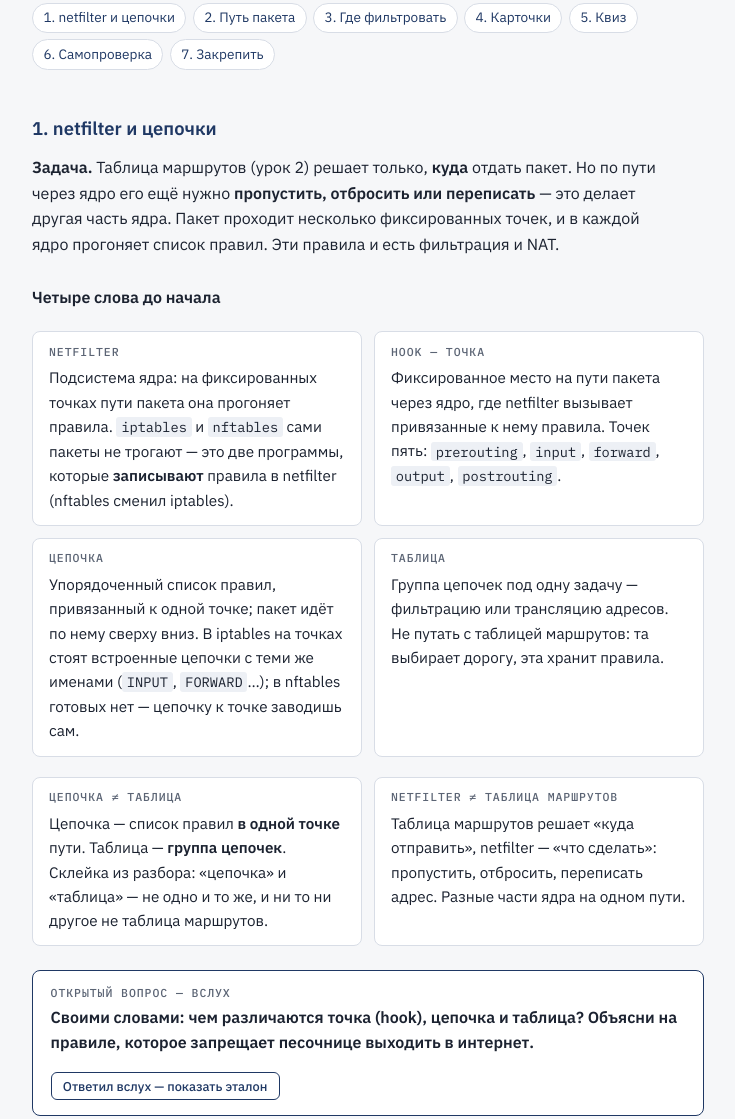
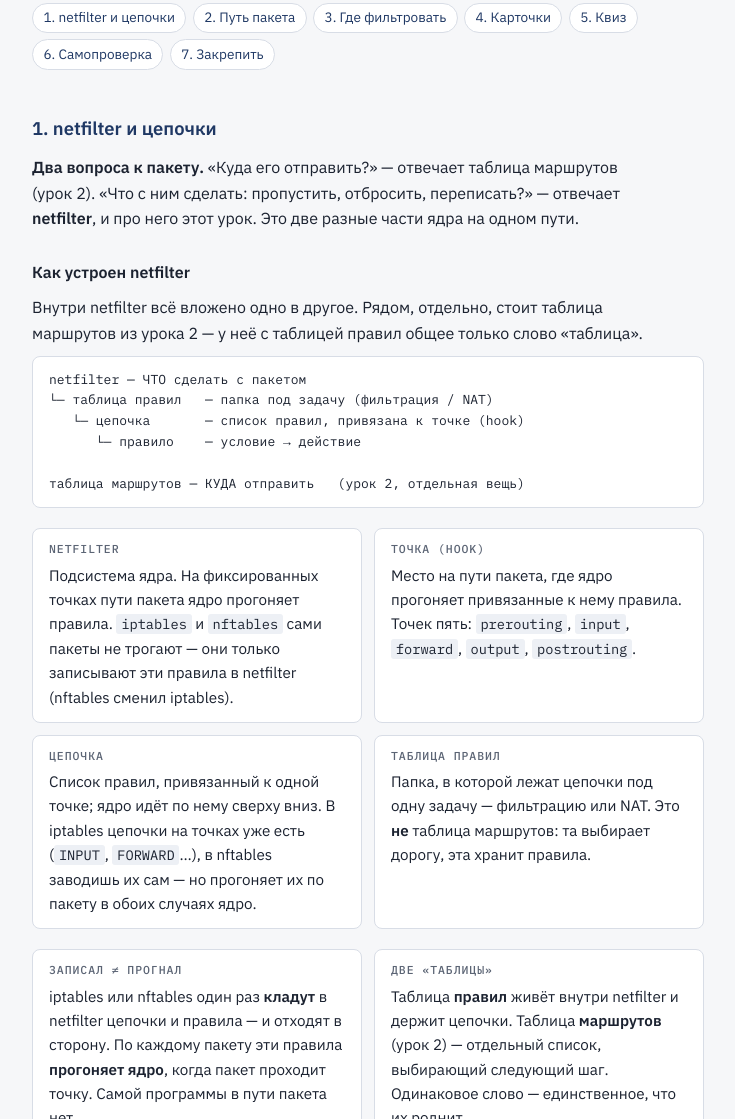
Before and after one commit to SergeyArc/drill-lessons, a plain HTML site: page 2026-11-12-linux-netfilter.html in a window 1280 px wide. Shown: the part 478-1597 px from the top of the page, without its empty margins (272-1007 px from the left). Drawn offline with Linux system fonts and the light colour scheme.

Commit message:
lesson 3: раздел 1 — схема и формулировки

```diff
--- a/2026-11-12-linux-netfilter.html
+++ b/2026-11-12-linux-netfilter.html
@@ -128,6 +128,7 @@ button:focus-visible, .choices li:focus-visible { outline: 2px solid var(--accen
 
 .consolidate { background: var(--surface); border: 1px solid var(--accent); border-radius: 8px; padding: .9rem 1.1rem; margin-top: 1rem; }
 .consolidate a.btn { display: inline-block; text-decoration: none; margin: .4rem .4rem 0 0; }
+pre.tree { background: var(--surface); border: 1px solid var(--line, #d8dde6); border-radius: 8px; padding: .8rem 1rem; overflow-x: auto; font: 13px/1.6 "IBM Plex Mono", ui-monospace, monospace; margin: .6rem 0 1rem; }
 .scheme .chain { opacity: .3; transition: opacity .15s; }
 .scheme.fwd .c-pre, .scheme.fwd .c-fwd, .scheme.fwd .c-post { opacity: 1; }
 .scheme.out .c-out, .scheme.out .c-post { opacity: 1; }
@@ -153,26 +154,34 @@ button:focus-visible, .choices li:focus-visible { outline: 2px solid var(--accen
 
 <section id="s-what">
 <h2>1. netfilter и цепочки</h2>
-<p><b>Задача.</b> Таблица маршрутов (урок 2) решает только, <b>куда</b> отдать пакет. Но по пути через ядро его ещё нужно <b>пропустить, отбросить или переписать</b> — это делает другая часть ядра. Пакет проходит несколько фиксированных точек, и в каждой ядро прогоняет список правил. Эти правила и есть фильтрация и NAT.</p>
+<p><b>Два вопроса к пакету.</b> «Куда его отправить?» — отвечает таблица маршрутов (урок 2). «Что с ним сделать: пропустить, отбросить, переписать?» — отвечает <b>netfilter</b>, и про него этот урок. Это две разные части ядра на одном пути.</p>
 
-<h3>Четыре слова до начала</h3>
+<h3>Как устроен netfilter</h3>
+<p>Внутри netfilter всё вложено одно в другое. Рядом, отдельно, стоит таблица маршрутов из урока 2 — у неё с таблицей правил общее только слово «таблица».</p>
+<pre class="tree">netfilter — ЧТО сделать с пакетом
+└─ таблица правил   — папка под задачу (фильтрация / NAT)
+   └─ цепочка       — список правил, привязана к точке (hook)
+      └─ правило    — условие → действие
+
+таблица маршрутов — КУДА отправить   (урок 2, отдельная вещь)</pre>
+
 <div class="pairs">
-  <div class="pair"><div class="label">netfilter</div><p>Подсистема ядра: на фиксированных точках пути пакета она прогоняет правила. <code>iptables</code> и <code>nftables</code> сами пакеты не трогают — это две программы, которые <b>записывают</b> правила в netfilter (nftables сменил iptables).</p></div>
-  <div class="pair"><div class="label">hook — точка</div><p>Фиксированное место на пути пакета через ядро, где netfilter вызывает привязанные к нему правила. Точек пять: <code>prerouting</code>, <code>input</code>, <code>forward</code>, <code>output</code>, <code>postrouting</code>.</p></div>
-  <div class="pair"><div class="label">цепочка</div><p>Упорядоченный список правил, привязанный к одной точке; пакет идёт по нему сверху вниз. В iptables на точках стоят встроенные цепочки с теми же именами (<code>INPUT</code>, <code>FORWARD</code>…); в nftables готовых нет — цепочку к точке заводишь сам.</p></div>
-  <div class="pair"><div class="label">таблица</div><p>Группа цепочек под одну задачу — фильтрацию или трансляцию адресов. Не путать с таблицей маршрутов: та выбирает дорогу, эта хранит правила.</p></div>
+  <div class="pair"><div class="label">netfilter</div><p>Подсистема ядра. На фиксированных точках пути пакета ядро прогоняет правила. <code>iptables</code> и <code>nftables</code> сами пакеты не трогают — они только записывают эти правила в netfilter (nftables сменил iptables).</p></div>
+  <div class="pair"><div class="label">точка (hook)</div><p>Место на пути пакета, где ядро прогоняет привязанные к нему правила. Точек пять: <code>prerouting</code>, <code>input</code>, <code>forward</code>, <code>output</code>, <code>postrouting</code>.</p></div>
+  <div class="pair"><div class="label">цепочка</div><p>Список правил, привязанный к одной точке; ядро идёт по нему сверху вниз. В iptables цепочки на точках уже есть (<code>INPUT</code>, <code>FORWARD</code>…), в nftables заводишь их сам — но прогоняет их по пакету в обоих случаях ядро.</p></div>
+  <div class="pair"><div class="label">таблица правил</div><p>Папка, в которой лежат цепочки под одну задачу — фильтрацию или NAT. Это <b>не</b> таблица маршрутов: та выбирает дорогу, эта хранит правила.</p></div>
 </div>
 
 <div class="pairs">
-  <div class="pair"><div class="label">цепочка ≠ таблица</div><p>Цепочка — список правил <b>в одной точке</b> пути. Таблица — <b>группа цепочек</b>. Склейка из разбора: «цепочка» и «таблица» — не одно и то же, и ни то ни другое не таблица маршрутов.</p></div>
-  <div class="pair"><div class="label">netfilter ≠ таблица маршрутов</div><p>Таблица маршрутов решает «куда отправить», netfilter — «что сделать»: пропустить, отбросить, переписать адрес. Разные части ядра на одном пути.</p></div>
+  <div class="pair"><div class="label">записал ≠ прогнал</div><p>iptables или nftables один раз <b>кладут</b> в netfilter цепочки и правила — и отходят в сторону. По каждому пакету эти правила <b>прогоняет ядро</b>, когда пакет проходит точку. Самой программы в пути пакета нет.</p></div>
+  <div class="pair"><div class="label">две «таблицы»</div><p>Таблица <b>правил</b> живёт внутри netfilter и держит цепочки. Таблица <b>маршрутов</b> (урок 2) — отдельный список, выбирающий следующий шаг. Одинаковое слово — единственное, что их роднит.</p></div>
 </div>
 
 <div class="open-q">
   <div class="label">Открытый вопрос — вслух</div>
-  <div class="q">Своими словами: чем различаются точка (hook), цепочка и таблица? Объясни на правиле, которое запрещает песочнице выходить в интернет.</div>
+  <div class="q">Правило запрещает песочнице выходить в интернет. Разложи его по уровням: в какой точке, в какой цепочке, в какой таблице оно живёт — и кто прогоняет его по пакету?</div>
   <div class="row"><button class="btn small">Ответил вслух — показать эталон</button></div>
-  <div class="answer" hidden>Точка — место на пути пакета (например, <code>forward</code>: пакет проходит её, когда хост его пересылает). Цепочка — список правил, привязанный к этой точке, по нему пакет идёт сверху вниз. Таблица — группа таких цепочек под одну задачу (фильтрация). Правило «запретить песочнице в интернет» — это строка в цепочке на точке <code>forward</code>, в таблице фильтрации.</div>
+  <div class="answer" hidden>Точка — <code>forward</code> (пакет песочницы хост пересылает). Цепочка — список правил на этой точке, по нему пакет идёт сверху вниз. Таблица — правил, под задачу фильтрации (не таблица маршрутов). Прогоняет правило по пакету ядро, когда пакет проходит точку <code>forward</code>; iptables/nftables лишь записали его заранее.</div>
 </div>
 </section>
 
```
